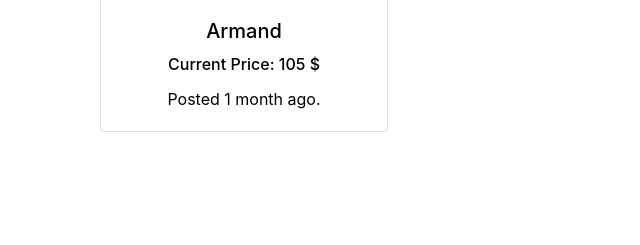
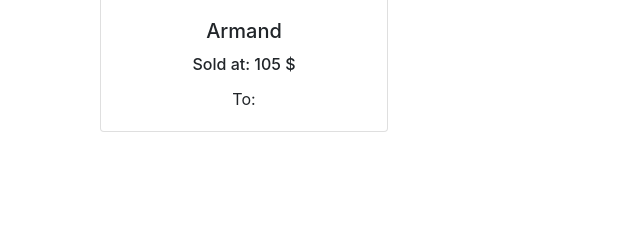
Before and after one commit to PayBoa/ePay, a Django app: page /closed_listing in a window 1280 px wide. Shown: the part 555-800 px from the top of the page, without its empty margins (0-640 px from the left). Run offline with Django 3.2, Linux system fonts and the light colour scheme; data comes from the database, SQL or seed files in the repository; both versions use the stored data as it was after the commit; some libraries are stand-ins or nearby versions.

Commit message:
created close auction view

```diff
--- a/auctions/templates/auctions/closed_listing.html
+++ b/auctions/templates/auctions/closed_listing.html
@@ -8,7 +8,6 @@
         {% for listing in listings %}
             <div class="col">
                 <div class="card text-center mb-3 mt-3" style="width: 18rem;">
-                    <a class="a_card" href="{% url 'listing' listing.id %}">
                     <div class="card-header">
                         Listed by: <b>{{ listing.owner }}</b>
                     </div>
@@ -17,10 +16,9 @@
                     </div>
                         <div class="card-body">
                         <h5 class="card-title">{{ listing.title }}</h5>
-                            <h6 class="card-title">Current Price: {{ listing.current_price|floatformat:0 }} $</h6>
-                            <p class="card-text">Posted {{ listing.created_at|timesince }} ago.</p>
+                        <h6 class="card-title">Sold at: {{ listing.current_price|floatformat:0 }} $</h6>
+                        <p class="card-text">To:</p>
                     </div>
-                    </a>
                 </div>
             </div>
         {% endfor %}
--- a/auctions/templates/auctions/listing.html
+++ b/auctions/templates/auctions/listing.html
@@ -9,7 +9,7 @@
             </div>
             <div class="col-md-auto">
                 {% if request.user == item.owner %}
-                <form action="{% url 'close_auction' %}" method="post">
+                <form action="{% url 'close_auction' item.id %}" method="post">
                     {% csrf_token %}
                     <input type="submit" class="btn btn-primary btn-sm" value="Close Auction">
                 </form>
--- a/auctions/urls.py
+++ b/auctions/urls.py
@@ -13,5 +13,5 @@ urlpatterns = [
     path("<int:listing_id>/watchlist_button", views.watchlist_button, name="watchlist_button"),
     path("watchlist_page", views.watchlist_page, name="watchlist_page"),
     path("<int:listing_id>/placebid", views.placebid, name="placebid"),
-    path("close_auction", views.close_auction, name="close_auction"),
+    path("<int:listing_id>/close_auction", views.close_auction, name="close_auction"),
 ]
--- a/auctions/views.py
+++ b/auctions/views.py
@@ -189,5 +189,9 @@ def placebid(request, listing_id):
     return redirect('listing', listing_id)
 
 @login_required(login_url='login')
-def close_auction(request):
+def close_auction(request, listing_id):
+    if request.method == "POST":
+        i = Listing.objects.get(id=listing_id) # Retrieve listing
+        i.is_active = False                    # Set is_active to false
+        i.save()                               # Save new status
     return redirect('index')
```
Also changed, not shown: db.sqlite3. Lines whose indentation alone changed are shown as unchanged.
